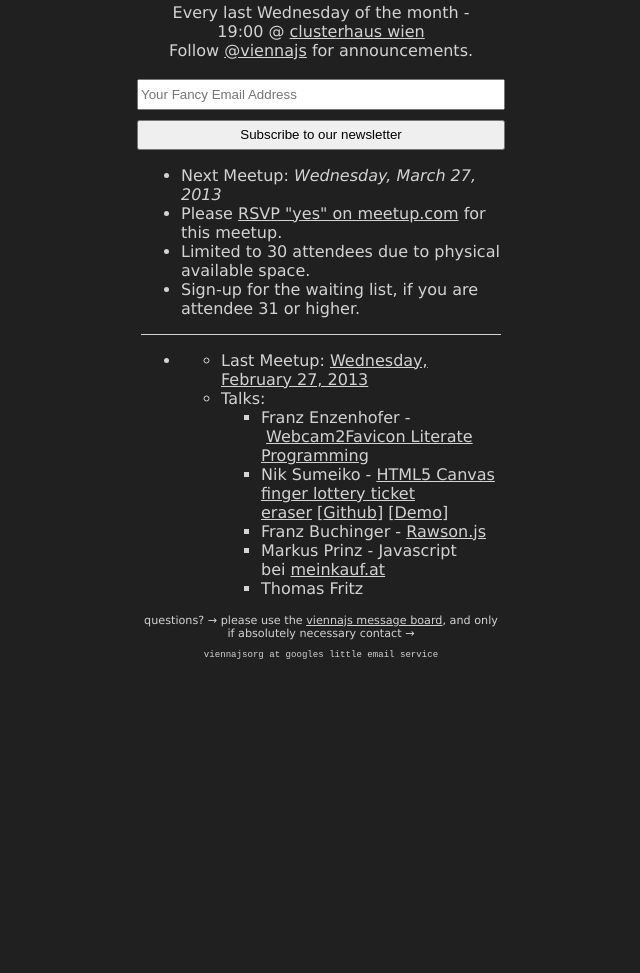
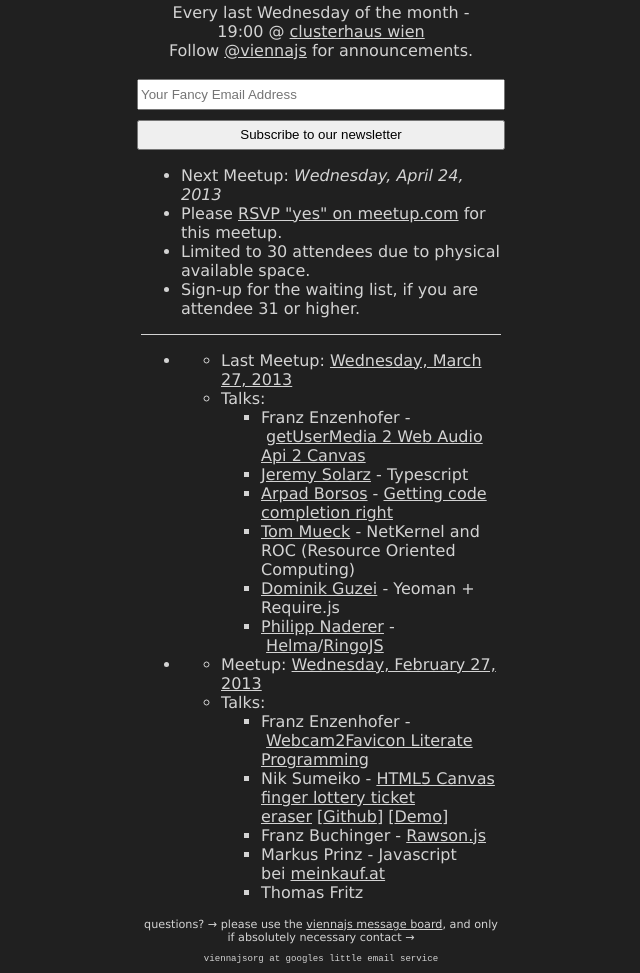
Before and after one commit to franzenzenhofer/vienna.js, a website: page html/src/index.html in a window 1280 px wide. Shown: the part 408-1381 px from the top of the page, without its empty margins (319-959 px from the left). Before the commit the page ends 1077 px from the top, so only its background shows below. Drawn offline with Linux system fonts and the light colour scheme.

Commit message:
new version

```diff
--- a/html/src/index.html
+++ b/html/src/index.html
@@ -52,8 +52,8 @@
 <div id="meetuplist">
     <div id="next_meetup">
         <ul>
-            <li>Next Meetup:&nbsp;<i>Wednesday, March 27, 2013</i></li>
-            <li>Please&nbsp;<a href="http://www.meetup.com/viennajs/events/104270042/">RSVP "yes" on meetup.com</a>&nbsp;for this meetup.</i></li>
+            <li>Next Meetup:&nbsp;<i>Wednesday, April 24, 2013</i></li>
+            <li>Please&nbsp;<a href="http://www.meetup.com/viennajs/events/106366912/">RSVP "yes" on meetup.com</a>&nbsp;for this meetup.</i></li>
             <li>Limited to 30 attendees due to physical available space.</li>
             <li>Sign-up for the waiting list, if you are attendee 31 or higher.</li>
         </ul>
@@ -62,7 +62,22 @@
         <ul>
             <li>
                 <ul>
-                    <li>Last Meetup:&nbsp;<a href="http://www.meetup.com/viennajs/events/96929872/">Wednesday, February 27, 2013</a></li>
+                    <li>Last Meetup:&nbsp;<a href="http://www.meetup.com/viennajs/events/104270042/">Wednesday, March 27, 2013</a></li>
+                    <li>Talks:
+                        <ul>
+                            <li>Franz Enzenhofer -&nbsp;<a href="https://github.com/franzenzenhofer/blanka">getUserMedia 2 Web Audio Api 2 Canvas</a></li>
+                            <li><a href="https://github.com/jeremysolarz">Jeremy Solarz</a> -&nbsp;Typescript</li>
+                            <li><a href="https://github.com/Swatinem">Arpad Borsos</a> -&nbsp;<a href="https://github.com/Swatinem/analyses/tree/obsolete">Getting code completion right</a></li>
+                            <li><a href="http://www.meetup.com/viennajs/member/71593432/">Tom Mueck</a> -&nbsp;NetKernel and ROC (Resource Oriented Computing)</li>
+                            <li><a href="https://github.com/DominikGuzei">Dominik Guzei</a> -&nbsp;Yeoman + Require.js</li>
+                            <li><a href="https://twitter.com/botic">Philipp Naderer</a> -&nbsp;<a href="http://helma.org/">Helma</a>/<a href="http://ringojs.org/">RingoJS</a></li>
+                        </ul>
+                    </li>
+                </ul>
+            </li>
+            <li>
+                <ul>
+                    <li>Meetup:&nbsp;<a href="http://www.meetup.com/viennajs/events/96929872/">Wednesday, February 27, 2013</a></li>
                     <li>Talks:
                         <ul>
                             <li>Franz Enzenhofer -&nbsp;<a href="https://github.com/franzenzenhofer/webcam2favicon">Webcam2Favicon Literate Programming</a></li>
--- a/js/lib/main.min.js
+++ b/js/lib/main.min.js
@@ -1,2 +1,2 @@
-/*! yet-another-coffescript-skeleton 2013-03-10 */
+/*! yet-another-coffescript-skeleton 2013-03-28 */
 (function(){var t;t=io.connect("http://localhost"),t.on("news",function(n){return console.log(n),t.emit("my other event",{my:"data"})})}).call(this);
```
Also changed, not shown: html/min/index.html (+1 -1 lines).
